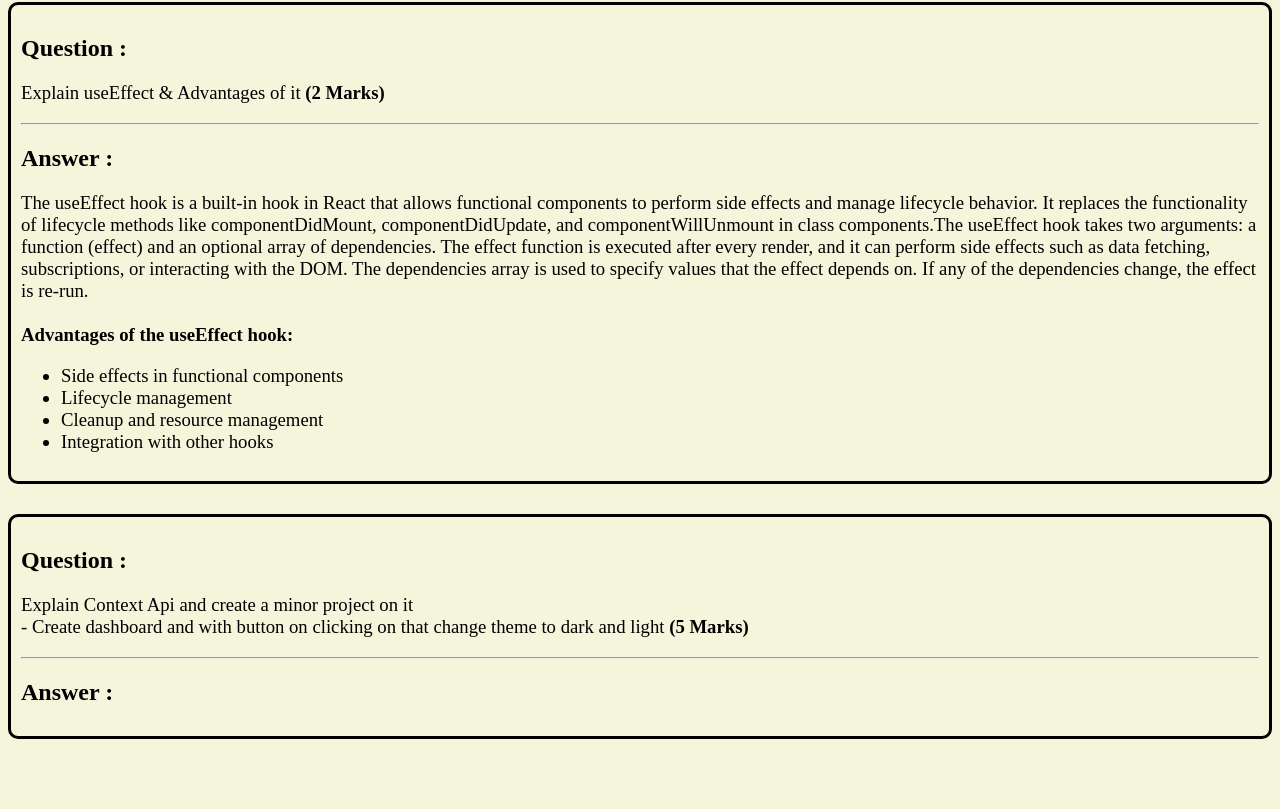
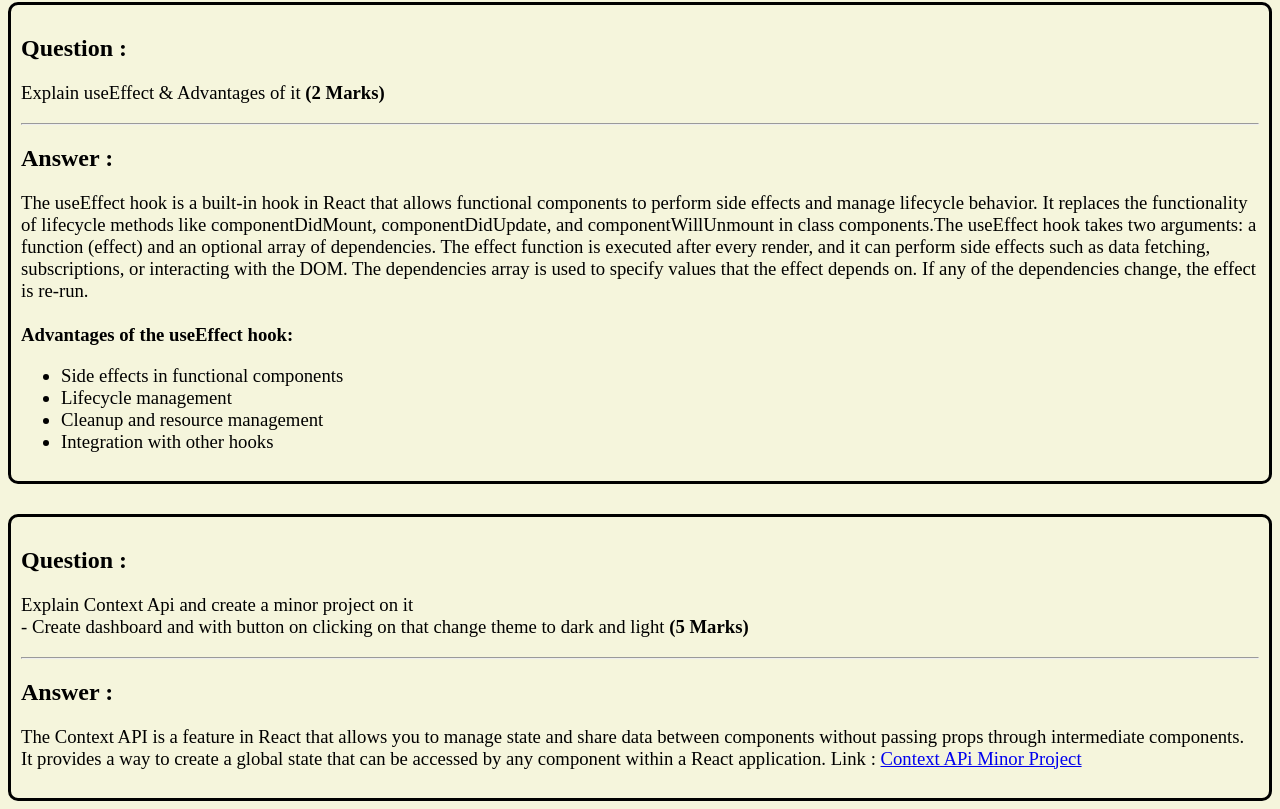
Before and after one commit to brijeshvadalia/iNeuron-Placement-Assignment, a plain HTML site: page REACT_Questions/index.html in a window 1280 px wide. Shown: the part 3522-4331 px from the top of the page. Before the commit the page ends 4269 px from the top, so only its background shows below. Drawn offline with Linux system fonts and the light colour scheme.

Commit message:
Context API Minor Project Question added

```diff
--- a/REACT_Questions/index.html
+++ b/REACT_Questions/index.html
@@ -162,8 +162,10 @@
       <hr>
       <h2>Answer :</h2>
       <h3>
+        The Context API is a feature in React that allows you to manage state and share data between components without passing props through intermediate components. It provides a way to create a global state that can be accessed by any component within a React application.
 
-      </h3>
+        Link : <a href="./contextApiMinorProject.md">Context APi Minor Project</a>
+          </h3>
   </div>
 </body>
 </html>
```
